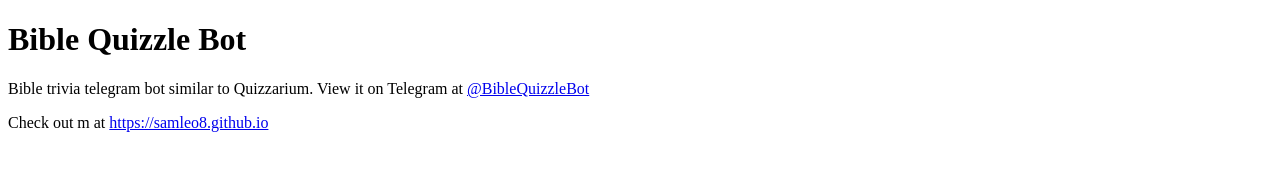
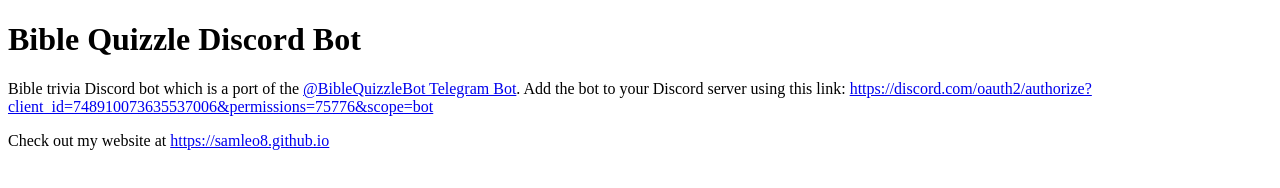
Before and after one commit to Samleo8/BibleQuizzleDiscord, a website: page index.html in a window 1280 px wide. Drawn offline with Linux system fonts and the light colour scheme.

Commit message:
Not very useful HTML file

```diff
--- a/index.html
+++ b/index.html
@@ -8,14 +8,16 @@
 </head>
 
 <body>
-    <h1>Bible Quizzle Bot</h1>
+    <h1>Bible Quizzle Discord Bot</h1>
     <p>
-        Bible trivia telegram bot similar to Quizzarium. View it on Telegram at
-        <a href="https://t.me/BibleQuizzleBot" target="_blank">@BibleQuizzleBot</a>
+        Bible trivia Discord bot which is a port of the
+        <a href="https://t.me/BibleQuizzleBot" target="_blank">@BibleQuizzleBot Telegram Bot</a>. Add the bot to your
+        Discord server using this link:
+        <a href="https://discord.com/oauth2/authorize?client_id=748910073635537006&permissions=75776&scope=bot" target="_blank">https://discord.com/oauth2/authorize?client_id=748910073635537006&permissions=75776&scope=bot</a>
     </p>
 
     <p>
-        Check out m at <a href="https://samleo8.github.io" target="_blank">https://samleo8.github.io</a>
+        Check out my website at <a href="https://samleo8.github.io" target="_blank">https://samleo8.github.io</a>
     </p>
 </body>
 
```
